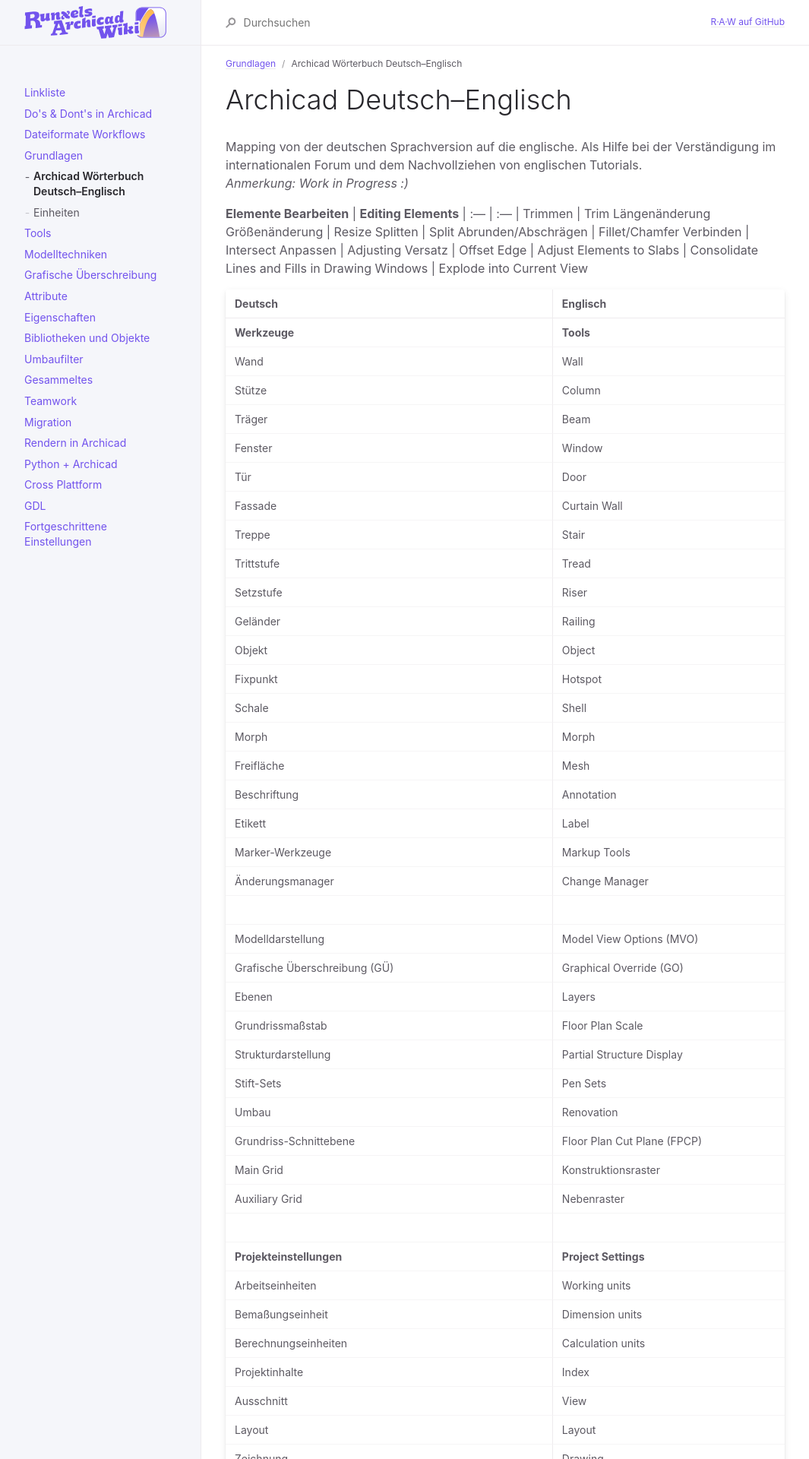
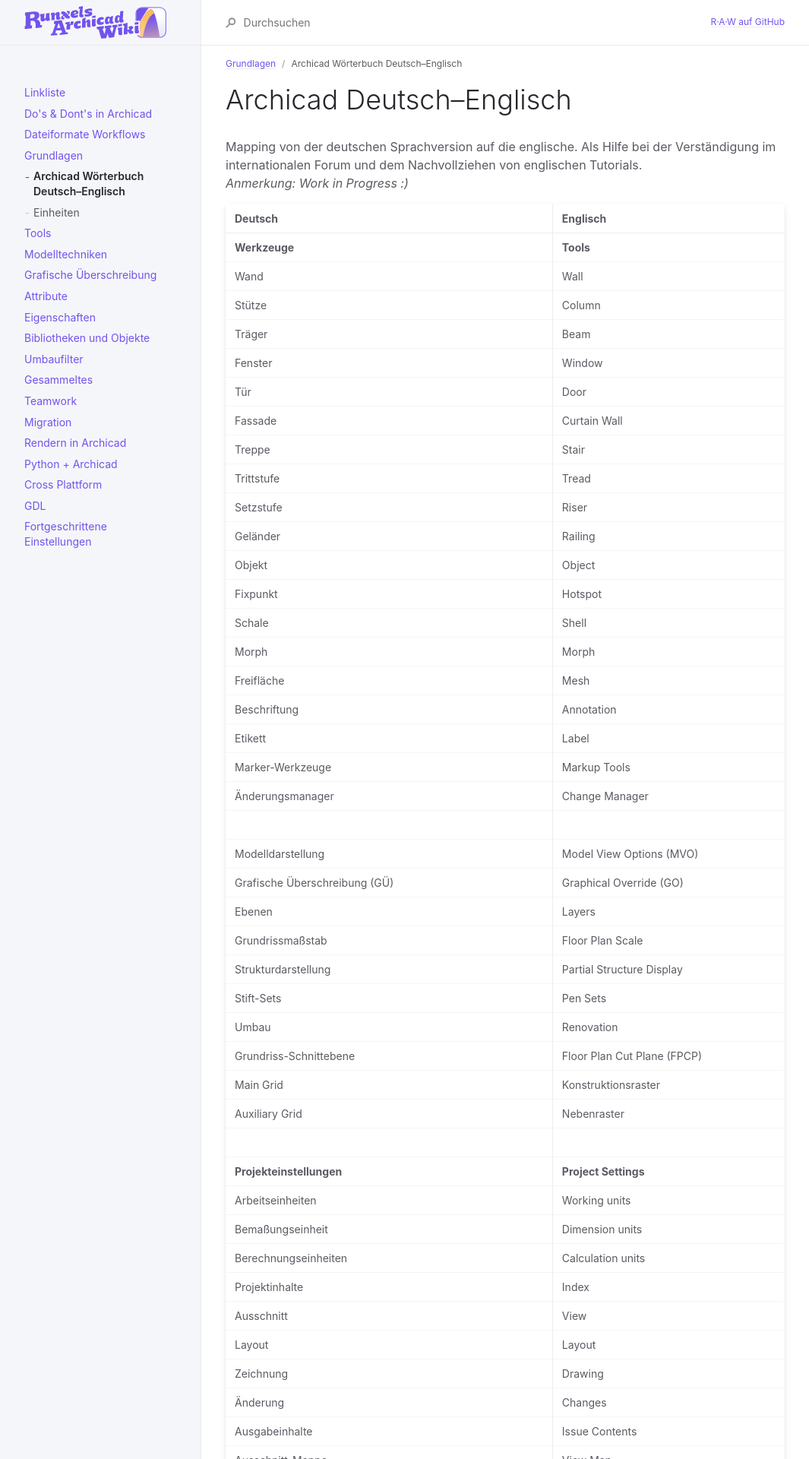
Before and after one commit to runxel/archicad-wiki, a Jekyll site: the page built from _pages/40_Grundlagen/De-En.md, in a window 1280 px wide. Shown: the top 1920 px of the page at 76% size, without its empty margins (107-1172 px from the left). Built offline with Jekyll 4.4.1, drawn with Linux system fonts in a browser that asks for light colours; some of the changed text lies outside the part shown.

Commit message:
clearify

```diff
--- a/_pages/40_Grundlagen/De-En.md
+++ b/_pages/40_Grundlagen/De-En.md
@@ -8,22 +8,6 @@ parent: Grundlagen
 
 Mapping von der deutschen Sprachversion auf die englische. Als Hilfe bei der Verständigung im internationalen Forum und dem Nachvollziehen von englischen Tutorials.
 _Anmerkung: Work in Progress :)_
-
-
-**Elemente Bearbeiten** | **Editing Elements**
-|  :---   |   :---   |
-Trimmen | Trim
-Längenänderung
-Größenänderung | Resize
-Splitten | Split
-Abrunden/Abschrägen | Fillet/Chamfer
-Verbinden | Intersect
-Anpassen | Adjusting
-Versatz | Offset Edge
-| Adjust Elements to Slabs
-| Consolidate Lines and Fills in Drawing Windows
-| Explode into Current View
-
 
 
 | Deutsch | Englisch |
```
Also changed, not shown: other parts of _pages/40_Grundlagen/De-En.md (+13 -0 lines), _pages/130_Teamwork/index.md (+3 -2 lines), _pages/40_Grundlagen/index.md (+2 -1 lines).
